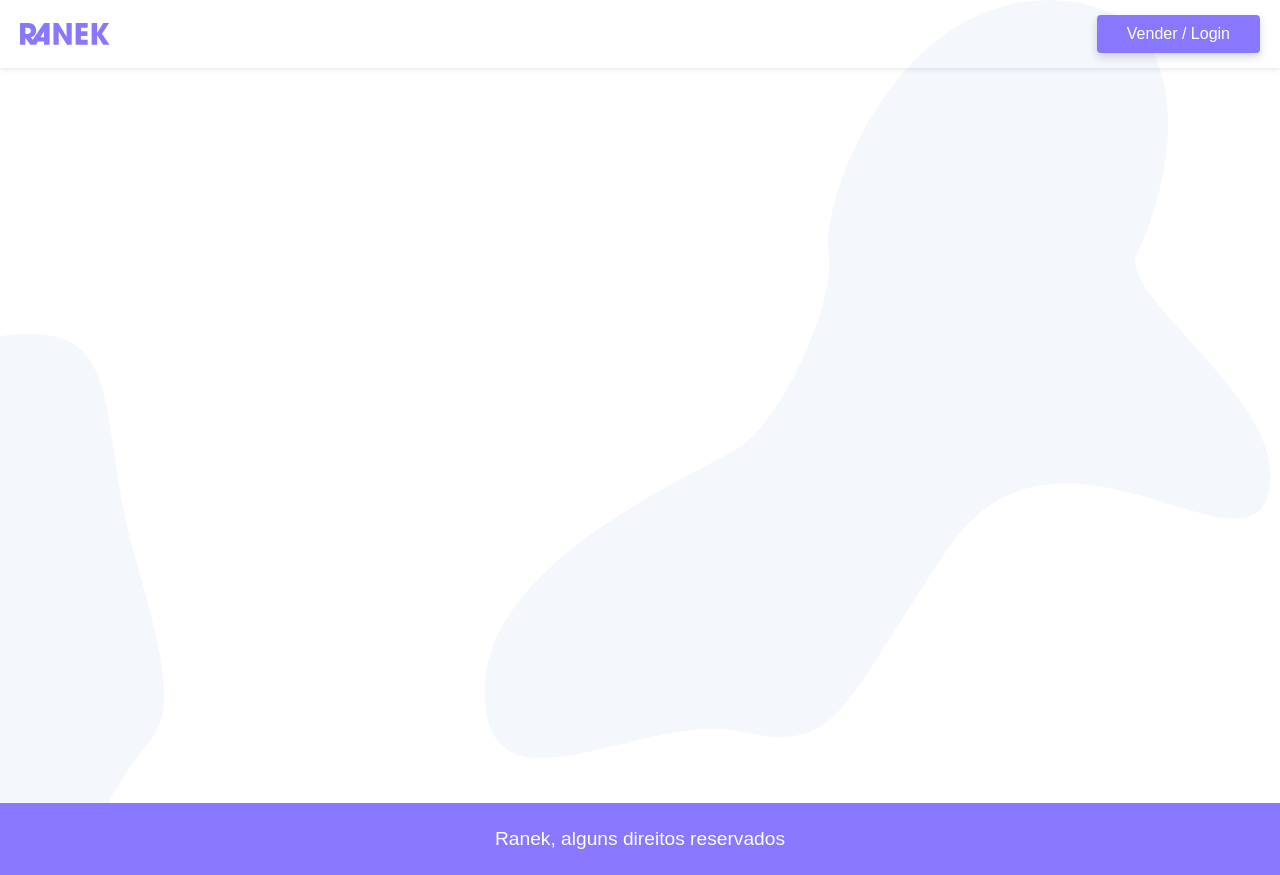
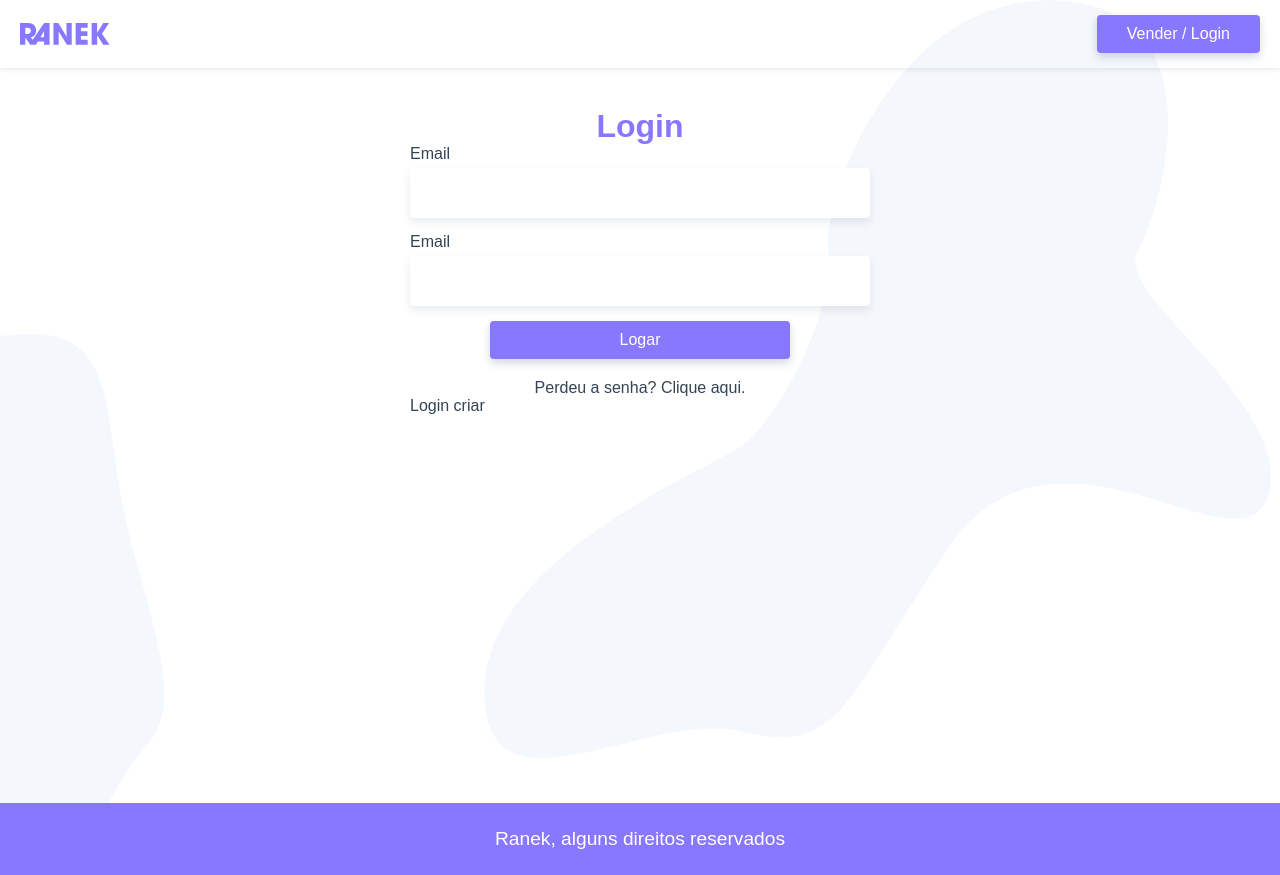
Before and after one commit to alexlopesbr/ranek-app-Vue.js, a Vue app: page /login in a window 1280 px wide. Built offline with nearby package versions, Linux system fonts and the light colour scheme.

Commit message:
login page

```diff
--- a/src/App.vue
+++ b/src/App.vue
@@ -2,7 +2,9 @@
   <div id="app">
     <TheHeader />
     <main id="main">
-      <router-view />
+      <transition mode="out-in">
+        <router-view />
+      </transition>
     </main>
     <TheFooter />
   </div>
@@ -80,6 +82,10 @@ img {
   flex: 1;
 }
 
+label{
+  margin-bottom: 5px;
+}
+
 input,
 textarea {
   border-radius: 4px;
@@ -100,4 +106,22 @@ textarea:focus {
   box-shadow: 0 6px 12px rgba(30, 60, 90, 0.2);
   border-color: #87f;
 }
+
+.v-enter,
+.v-leave-to {
+  opacity: 0;
+}
+
+.v-enter {
+  transform: translate3d(0, 20px, 0);
+}
+
+.v-leave-to {
+  transform: translate3d(0, 20px, 0);
+}
+
+.v-enter-active,
+.v-leave-active {
+  transition: all 0.3s;
+}
 </style>
--- /dev/null
+++ b/src/components/LoginCriar.vue
@@ -0,0 +1,12 @@
+<template>
+  <p>Login criar</p>
+</template>
+
+<script>
+export default {
+  name: 'LoginCriar'
+}
+</script>
+
+<style>
+</style>
--- /dev/null
+++ b/src/components/PaginaCarregando.vue
@@ -0,0 +1,40 @@
+<template>
+  <div class="loading">
+    <span></span>
+    <span></span>
+    <span></span>
+    <span></span>
+  </div>
+</template>
+
+<style scoped>
+.loading span {
+  display: inline-block;
+  width: 10px;
+  height: 10px;
+  margin: 4px;
+  border-radius: 10px;
+  background: #87f;
+  animation: dots 0.6s cubic-bezier(0.6, 0.1, 1, 0.4) infinite alternate;
+}
+.loading span:nth-child(1) {
+  animation-delay: 0.1s;
+}
+.loading span:nth-child(2) {
+  animation-delay: 0.2s;
+}
+.loading span:nth-child(3) {
+  animation-delay: 0.3s;
+}
+.loading span:nth-child(4) {
+  animation-delay: 0.4s;
+}
+@keyframes dots {
+  from {
+    transform: translate3d(0, 0, 0);
+  }
+  to {
+    transform: translate3d(0, 30px, 0);
+  }
+}
+</style>
--- a/src/components/ProdutosLista.vue
+++ b/src/components/ProdutosLista.vue
@@ -1,8 +1,9 @@
 <template>
   <section class="produtos-container">
-    <div v-if="produtos && produtos.length" class="produtos">
+    <transition mode="out-in">
+      <div v-if="produtos && produtos.length" class="produtos" key="produtos">
         <div class="produto" v-for="(produto, index) in produtos" :key="index">
-        <router-link to="/">
+          <router-link :to="{ name: 'produto', params: { id: produto.id } }">
             <img
               v-if="produto.fotos"
               :src="produto.fotos[0].src"
@@ -18,11 +19,14 @@
           :produtosPorPagina="produtosPorPagina"
         />
       </div>
-    <div v-else-if="produtos && produtos.length === 0">
+      <div v-else-if="produtos && produtos.length === 0" key="sem-resultado">
         <p class="sem-resultados">
           Busca sem resultados. Tente buscar outro termo.
         </p>
       </div>
+
+      <PaginaCarregando v-else key="carregando" />
+    </transition>
   </section>
 </template>
 
@@ -30,16 +34,18 @@
 import ProdutosPaginar from "@/components/ProdutosPaginar.vue";
 import { api } from "@/services.js";
 import { serialize } from "@/helpers.js";
+import PaginaCarregando from '@/components/PaginaCarregando.vue'
 
 export default {
   name: "ProdutosLista",
   components: {
-    ProdutosPaginar
+    ProdutosPaginar,
+    PaginaCarregando
   },
   data() {
     return {
       produtos: null,
-      produtosPorPagina: 3,
+      produtosPorPagina: 9,
       produtosTotal: 0
     };
   },
@@ -51,10 +57,14 @@ export default {
   },
   methods: {
     getProdutos() {
+      this.produtos = null
+      setTimeout(() => {
         api.get(this.url).then(response => {
           this.produtosTotal = Number(response.headers["x-total-count"]);
           this.produtos = response.data;
         });
+      }, 1500)
+
     }
   },
   watch: {
--- a/src/components/TheHeader.vue
+++ b/src/components/TheHeader.vue
@@ -4,7 +4,7 @@
       <router-link to="/" class="logo">
         <img src="@/assets/ranek.svg" alt="Ranek" />
       </router-link>
-      <router-link to="/" class="btn"> Vender / Login </router-link>
+      <router-link to="/login" class="btn"> Vender / Login </router-link>
     </nav>
   </header>
 </template>
@@ -27,4 +27,8 @@ nav {
 .logo img {
   width: 90px;
 }
+
+a {
+  transition: all 0.2s;
+}
 </style>
--- a/src/router/index.js
+++ b/src/router/index.js
@@ -1,5 +1,7 @@
 import { createRouter, createWebHistory } from 'vue-router'
 import Home from '../views/Home.vue'
+import Produto from '../views/Produto.vue'
+import Login from '../views/Login.vue'
 
 const routes = [
   {
@@ -7,7 +9,20 @@ const routes = [
     name: 'Home',
     component: Home
   },
+  {
+    path: '/produto/id:',
+    name: 'produto',
+    component: Produto,
+    props: true
+  },
+  {
+    path: '/login',
+    name: 'Login',
+    component: Login
+  },
 ]
+
+
 
 const router = createRouter({
   history: createWebHistory(process.env.BASE_URL),
--- /dev/null
+++ b/src/views/Login.vue
@@ -0,0 +1,73 @@
+<template>
+  <section class="login">
+    <h1>Login</h1>
+    <form action="">
+      <label for="email">Email</label>
+      <input type="email" name="email" id="email" v-model="login.email" />
+      <label for="senha">Email</label>
+      <input type="password" name="senha" id="senha" v-model="login.senha" />
+      <button class="btn" @click.prevent="logar">Logar</button>
+    </form>
+    <p class="perdeu">
+      <a href="/" target="_blank">Perdeu a senha? Clique aqui.</a>
+    </p>
+    <LoginCriar />
+  </section>
+</template>
+
+<script>
+import LoginCriar from '@/components/LoginCriar.vue'
+export default {
+  name: LoginCriar,
+  components: {
+    LoginCriar
+  },
+  data() {
+    return {
+      login: {
+        email: '',
+        senha: ''
+      }
+    }
+  },
+  methods: {
+    logar() { }
+  }
+}
+</script>
+
+<style scoped>
+.login {
+  max-width: 500px;
+  margin: 0 auto;
+  padding: 0 20px;
+}
+
+h1 {
+  text-align: center;
+  font-size: 2rem;
+  margin-top: 40px;
+  color: #87f;
+}
+
+form {
+  display: grid;
+}
+
+.btn {
+  width: 100%;
+  max-width: 300px;
+  margin-left: auto;
+  margin-right: auto;
+}
+
+.perdeu {
+  text-align: center;
+  margin: 20px auto 0 auto;
+}
+
+.perdeu a:hover {
+  color: #87f;
+  text-decoration: underline;
+}
+</style>
--- /dev/null
+++ b/src/views/Produto.vue
@@ -0,0 +1,83 @@
+<template>
+  <section>
+    <div v-if="produto" class="produto">
+      <ul class="fotos" v-if="produto.fotos">
+        <li v-for="(foto, index) in produtos.fotos" :key="index">
+          <img :src="foto.src" :alt="foto.titulo" />
+        </li>
+      </ul>
+      <div class="info">
+        <h1>{{ produto.nome }}</h1>
+        <p class="preco">{{ numeroPreco }}</p>
+        <p class="descricao">{{ produto.descricao }}</p>
+        <button class="btn" v-if="produto.vendido === 'false'">Comprar</button>
+        <button class="btn" v-else disabled>Produto vendido</button>
+      </div>
+    </div>
+    <PaginaCarregando v-else />
+  </section>
+</template>
+
+<script>
+import { api } from '@/services.js'
+import PaginaCarregando from "@/components/PaginaCarregando.vue";
+
+export default {
+  name: 'Produtos',
+  components: {
+    PaginaCarregando,
+  },
+  props: ['id'],
+
+  data() {
+    return {
+      produto: null
+    }
+  },
+
+  methods: {
+    getProduto() {
+      api.get(`/produto/${this.id}`).then(response => {
+        this.produto = response.data
+      })
+    },
+
+  },
+  created() {
+    this.getProduto()
+  },
+
+  computed: {
+    numeroPreco() {
+      return `R$ ${this.produto.preco},00`
+    }
+  }
+}
+</script>
+
+<style scoped>
+.produto {
+  display: grid;
+  grid-template-columns: 1fr 1fr;
+  grid-gap: 30px;
+  max-width: 900px;
+  padding: 60px 20px;
+  margin: 0 auto;
+}
+
+.preco {
+  color: #e80;
+  font-weight: bold;
+  font-size: 1.5rem;
+  margin-bottom: 40px;
+}
+
+.descricao {
+  font-size: 1.2 rem;
+}
+
+.btn {
+  margin-top: 60px;
+  width: 200px;
+}
+</style>
```
Also changed, not shown: src/components/numeroPreco.vue (added, +12 -0 lines). Lines whose indentation alone changed are shown as unchanged.
